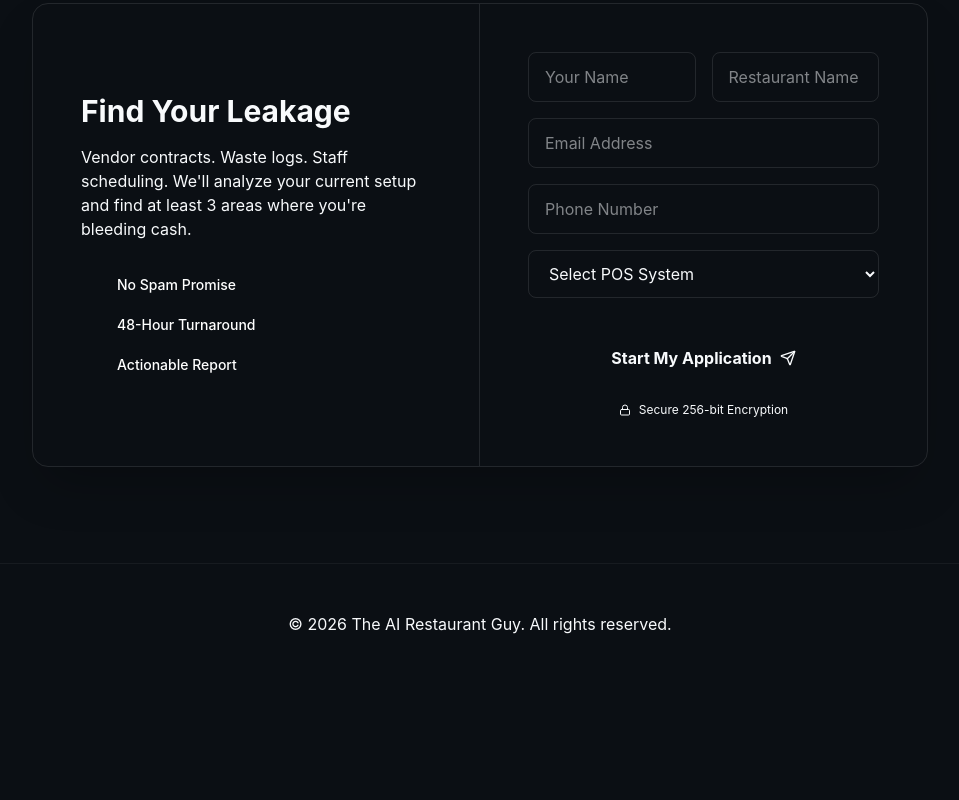
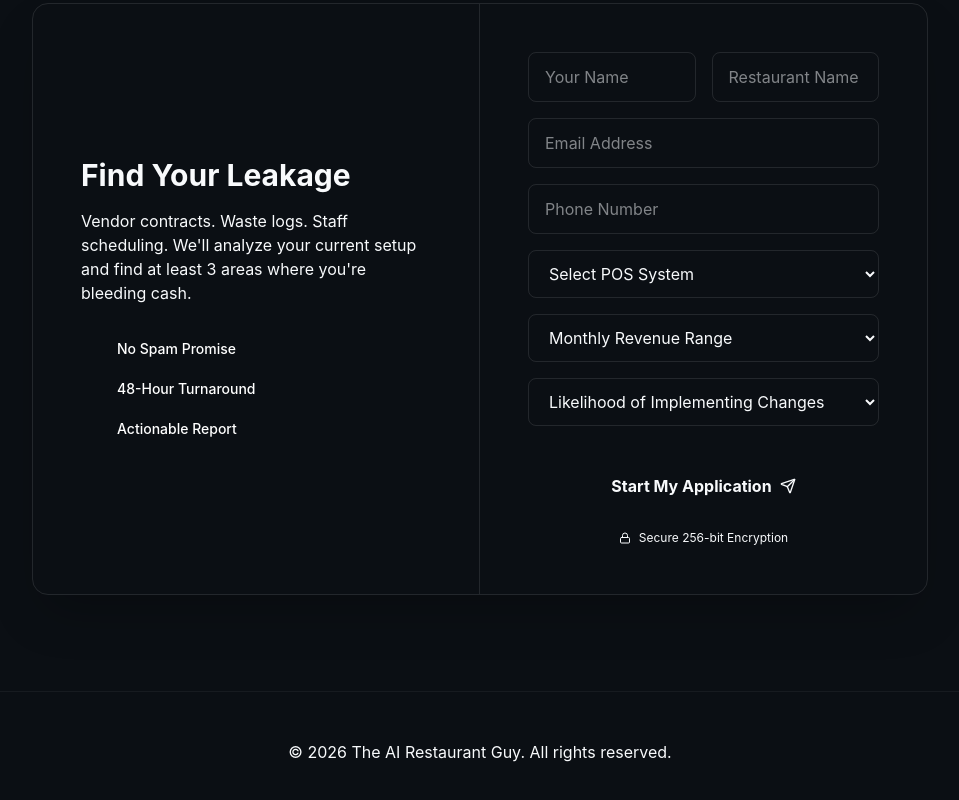
Before and after one commit to TheDrunkZebra/ai-restaurant-guy, a React (Vite) app: page / in a window 1280 px wide. Shown: the part 2919-3719 px from the top of the page, without its empty margins (160-1119 px from the left). Before the commit the page ends 3619 px from the top, so only its background shows below. Built offline with nearby package versions, Linux system fonts and the light colour scheme.

Commit message:
Add Good Friction fields to Audit form + Build instructions for Antigravity

```diff
--- a/src/sections/RevenueRecoveryAudit.jsx
+++ b/src/sections/RevenueRecoveryAudit.jsx
@@ -8,7 +8,9 @@ const RevenueRecoveryAudit = () => {
         email: '',
         phone: '',
         pos: '',
-        revenue: ''
+        revenue: '',
+        monthlyRevenue: '',
+        likelihoodOfSuccess: ''
     });
 
     const handleSubmit = (e) => {
@@ -81,12 +83,40 @@ const RevenueRecoveryAudit = () => {
                                 name="pos"
                                 className="w-full bg-background border border-white/10 rounded-lg px-4 py-3 focus:border-primary focus:outline-none text-textSecondary"
                                 onChange={handleChange}
+                                required
                             >
                                 <option value="">Select POS System</option>
                                 <option value="toast">Toast</option>
                                 <option value="square">Square</option>
                                 <option value="aloha">Aloha</option>
+                                <option value="resy">Resy</option>
+                                <option value="touchbistro">TouchBistro</option>
                                 <option value="other">Other</option>
+                            </select>
+                            <select
+                                name="monthlyRevenue"
+                                className="w-full bg-background border border-white/10 rounded-lg px-4 py-3 focus:border-primary focus:outline-none text-textSecondary"
+                                onChange={handleChange}
+                                required
+                            >
+                                <option value="">Monthly Revenue Range</option>
+                                <option value="under-50k">Under $50k</option>
+                                <option value="50k-100k">$50k - $100k</option>
+                                <option value="100k-250k">$100k - $250k</option>
+                                <option value="250k-500k">$250k - $500k</option>
+                                <option value="500k-plus">$500k+</option>
+                            </select>
+                            <select
+                                name="likelihoodOfSuccess"
+                                className="w-full bg-background border border-white/10 rounded-lg px-4 py-3 focus:border-primary focus:outline-none text-textSecondary"
+                                onChange={handleChange}
+                                required
+                            >
+                                <option value="">Likelihood of Implementing Changes</option>
+                                <option value="immediate">Immediate (This week)</option>
+                                <option value="this-month">This month</option>
+                                <option value="next-quarter">Next quarter</option>
+                                <option value="exploring">Still exploring</option>
                             </select>
 
                             <button className="w-full bg-primary text-background font-bold py-4 rounded-lg hover:bg-primary/90 transition-all flex items-center justify-center gap-2 mt-4">
```
Also changed, not shown: 1 other file (tests, documents, lock files or other folders).
